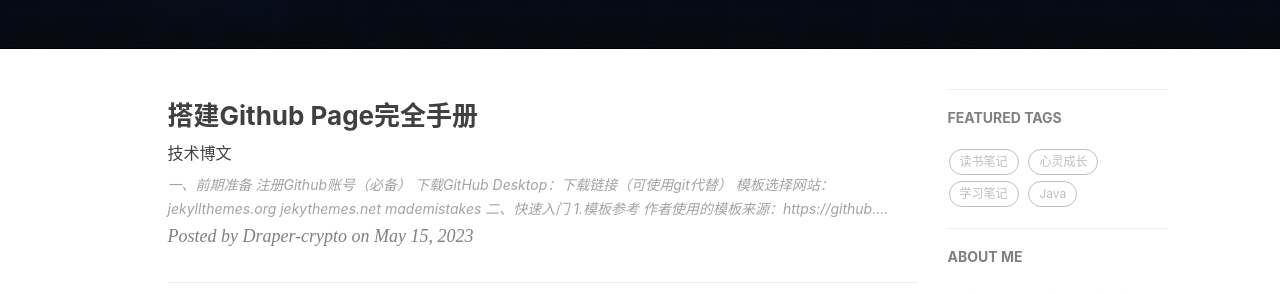
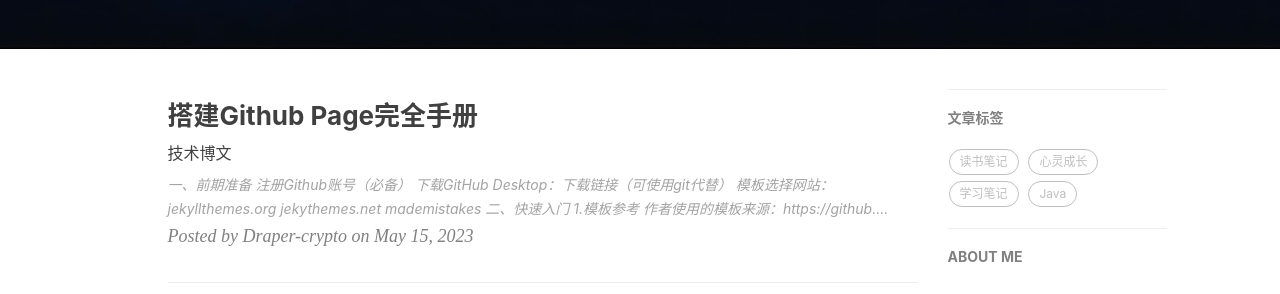
Before and after one commit to Draper-crypto/Draper-crypto.github.io, a Jekyll site: the page built from index.html, in a window 1280 px wide and 900 px high, scrolled down 306 px. Shown: the part 151-445 px from the top of the window. Built offline with Jekyll 4.4.1, drawn with Linux system fonts in a browser that asks for light colours; nearby versions of some CDN libraries; the list of posts is cut into pages by our own code; comment, search, counter and statistics services are not loaded.

Commit message:
更新 page.html

```diff
--- a/_layouts/page.html
+++ b/_layouts/page.html
@@ -82,11 +82,11 @@
                 col-xs-12
                 sidebar-container
             ">
-            <!-- Featured Tags -->
+            <!-- 文章标签 -->
             {% if site.featured-tags %}
             <section>
                 <hr class="hidden-sm hidden-xs">
-                <h5><a href="{{'/tags/' | prepend: site.baseurl }}">FEATURED TAGS</a></h5>
+                <h5><a href="{{'/tags/' | prepend: site.baseurl }}">文章标签</a></h5>
                 <div class="tags">
                     {% for tag in site.tags %}
                     {% if tag[1].size > {{site.featured-condition-size}} %}
```
